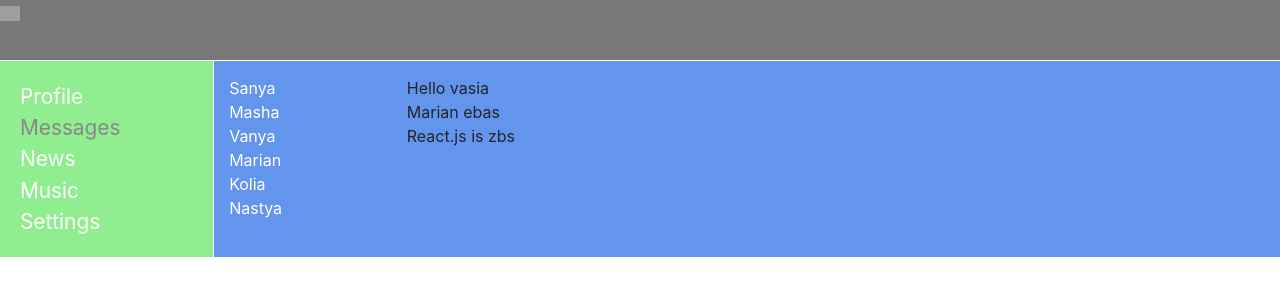
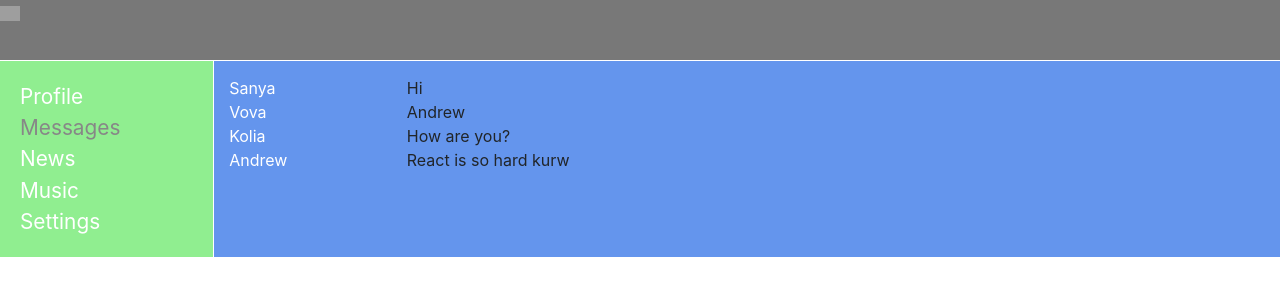
Before and after one commit to mariankomen/soc_net_react, a React (Create React App) app: page /dialogs in a window 1280 px wide. Shown: the top 300 px of the page. Built offline with nearby package versions, Linux system fonts and the light colour scheme; grey boxes are pictures that could not be loaded.

Commit message:
les 24. UI BLL

```diff
--- a/src/components/dialogs/dialogs.js
+++ b/src/components/dialogs/dialogs.js
@@ -13,29 +13,46 @@ const DialogItem = (props) => {
     )
 }
 const Message = (props) => {
-    return(
+    return (
         <div className={s.message}>{props.message}</div>
     )
 }
 
 
 const Dialogs = () => {
-    return(
+    let dialogsData = [
+        {id: 1, name: 'Sanya'},
+        {id: 2, name: 'Vova'},
+        {id: 3, name: 'Kolia'},
+        {id: 4, name: 'Andrew'},
+        {id: 5, name: 'Marian'},
+    ]
+    let messagessData = [
+        {id: 1, message: 'Hi'},
+        {id: 2, message: 'Andrew'},
+        {id: 3, message: 'How are you?'},
+        {id: 4, message: 'React is so hard kurw'},
+        {id: 5, message: 'Its cool!'},
+    ]
+
+
+
+    return (
         <div className={s.dialogs}>
             <div className={s.dialogsItems}>
-                <DialogItem name='Sanya' id='1'/>
-                <DialogItem name='Masha' id='2'/>
-                <DialogItem name='Vanya' id='3'/>
-                <DialogItem name='Marian' id='4'/>
-                <DialogItem name='Kolia' id='5'/>
-                <DialogItem name='Nastya' id='6'/>
+                <DialogItem name={dialogsData[0].name} id={dialogsData[0].id}/>
+                <DialogItem name={dialogsData[1].name} id={dialogsData[1].id}/>
+                <DialogItem name={dialogsData[2].name} id={dialogsData[2].id}/>
+                <DialogItem name={dialogsData[3].name} id={dialogsData[3].id}/>
+
 
 
             </div>
             <div className={s.messages}>
-                <Message message='Hello vasia'/>
-                <Message message='Marian ebas'/>
-                <Message message='React.js is zbs'/>
+                <Message message={messagessData[0].message}/>
+                <Message message={messagessData[1].message}/>
+                <Message message={messagessData[2].message}/>
+                <Message message={messagessData[3].message}/>
 
             </div>
         </div>
--- a/src/components/profile/MyPosts/MyPosts.js
+++ b/src/components/profile/MyPosts/MyPosts.js
@@ -4,7 +4,14 @@ import s from './MyPosts.module.css'
 import Post from "./Post/Post";
 
 const MyPosts = () => {
+    let postData = [
+        {id: 1, message: 'Hi', likesCount: 12},
+        {id: 2, message: 'Top music ever ', likesCount: 2},
+        {id: 3, message: 'Jojo is top', likesCount: 13},
+        {id: 4, message: 'Kure', likesCount: 52},
 
+
+    ]
     return (
         <div className={s.myposts}>
             <h3>My posts</h3>
@@ -12,8 +19,9 @@ const MyPosts = () => {
                 <textarea></textarea>
                 <button>Add post</button>
             </div>
-            <Post message='hello first post' likesCount='15'/>
-            <Post message='Hello, it`s a second post))' likesCount='25'/>
+            <Post message={postData[0].message} likesCount={postData[0].likesCount}/>
+            <Post message={postData[1].message} likesCount={postData[1].likesCount}/>
+            <Post message={postData[2].message} likesCount={postData[2].likesCount}/>
         </div>
 
     )
--- a/src/components/profile/MyPosts/MyPosts.module.css
+++ b/src/components/profile/MyPosts/MyPosts.module.css
@@ -5,6 +5,6 @@
 .item img {
     width: 50px;
 }
-.myposts{
+.myposts {
     padding: 15px;
 }
--- a/src/components/profile/MyPosts/Post/Post.module.css
+++ b/src/components/profile/MyPosts/Post/Post.module.css
@@ -1,5 +1,9 @@
 .item {
     color: greenyellow;
+    width: 700px;
+    height: 120px;
+    border: 1px solid white;
+    margin-top: 5px;
 }
 
 .item img {
@@ -7,3 +11,11 @@
     height: 50px;
     border-radius: 30px;
 }
+.photo_numPost {
+    display: flex;
+}
+.text_like{
+    display: flex;
+    justify-content: space-between;
+    margin-top: 15px;
+}
```
Also changed, not shown: src/components/profile/MyPosts/Post/Post.js (+9 -5 lines).
